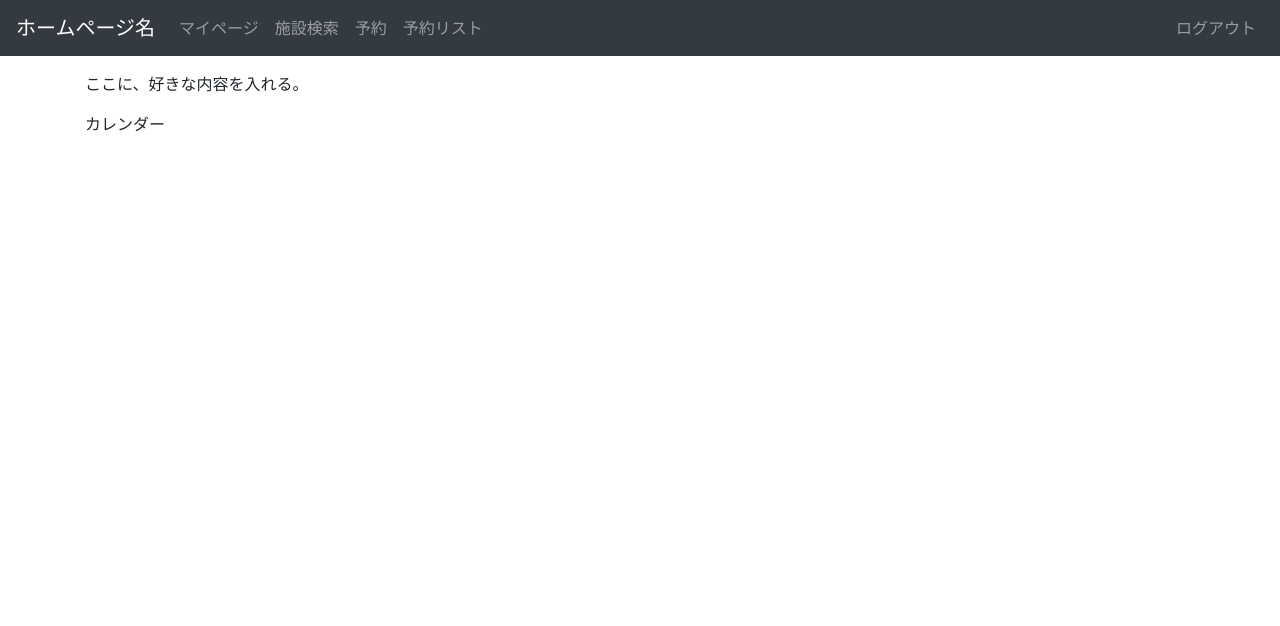
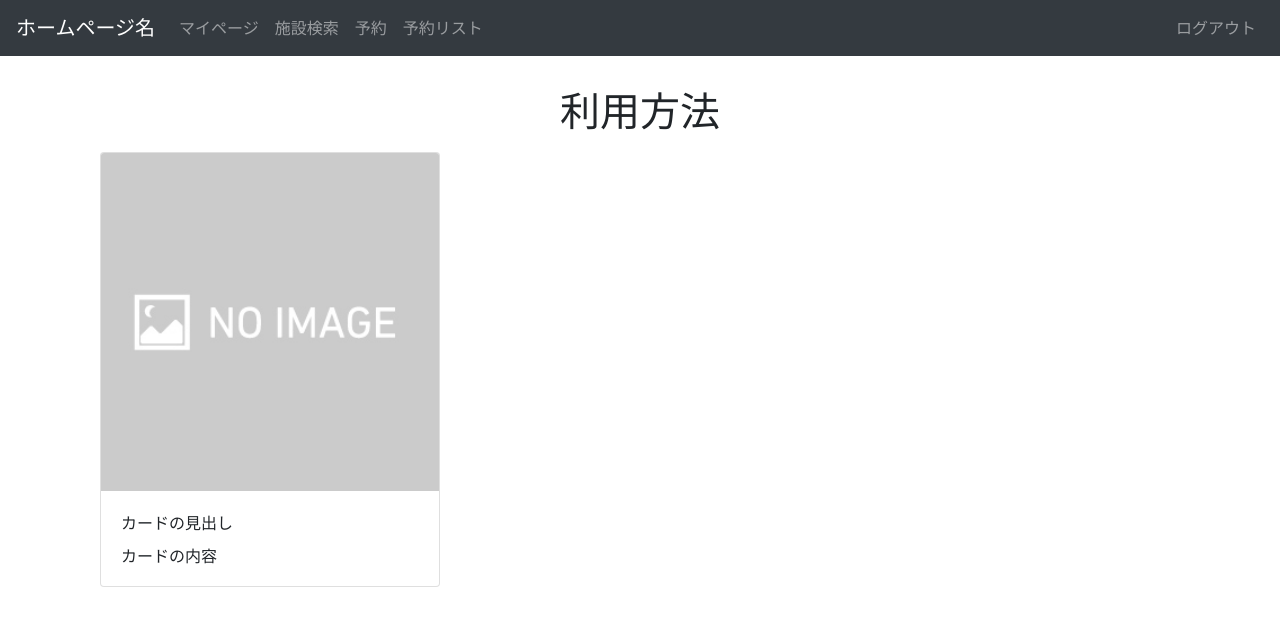
Before and after one commit to inaba1203mpka/sal_server_test, a Django app: page / in a window 1280 px wide. Shown: the top 626 px of the page. Run offline with Django 3.2, Linux system fonts and the light colour scheme; the visitor is signed in with stand-in values (Sample User, id 1); some libraries are stand-ins or nearby versions.

Commit message:
topページB案の作成

```diff
--- a/sal_server/system/templates/system/base.html
+++ b/sal_server/system/templates/system/base.html
@@ -10,6 +10,7 @@
           integrity="sha384-9gVQ4dYFwwWSjIDZnLEWnxCjeSWFphJiwGPXr1jddIhOegiu1FwO5qRGvFXOdJZ4" crossorigin="anonymous">
 
     <title>会員登録サンプル</title>
+
 </head>
 <body>
     <!-- Optional JavaScript -->
--- a/sal_server/system/templates/system/top.html
+++ b/sal_server/system/templates/system/top.html
@@ -1,7 +1,25 @@
 {% extends "system/base.html" %}
 {% block content %}
-<p>ここに、好きな内容を入れる。</p>
-<p>カレンダー</p>
+
+<div class="container">
+		<div class="row no-gutters">
+		  <div class="col-md-4 offset-md-4">
+			<h1 class="my-3 text-center">利用方法</h1>
+		  </div>
+		</div>
+		<div class="row">
+			<div class="col-md-4">
+				<div class="card">
+					{% load static %}
+					<img class="card-img-top" src="{% static 'system/no_image.jpg' %}">
+					<div class="card-body">
+						<div class="card-title">カードの見出し</div>
+						<h6 class="card-text">カードの内容</h6>
+					</div>
+				</div>
+			</div>
+		</div>
+</div>
 
 <script>
 	$(document).ready(function () {
@@ -20,4 +38,5 @@
 		});
 	});
 </script>
+
 {% endblock %}
```
Also changed, not shown: sal_server/system/static/system/no_image.jpg (added).
